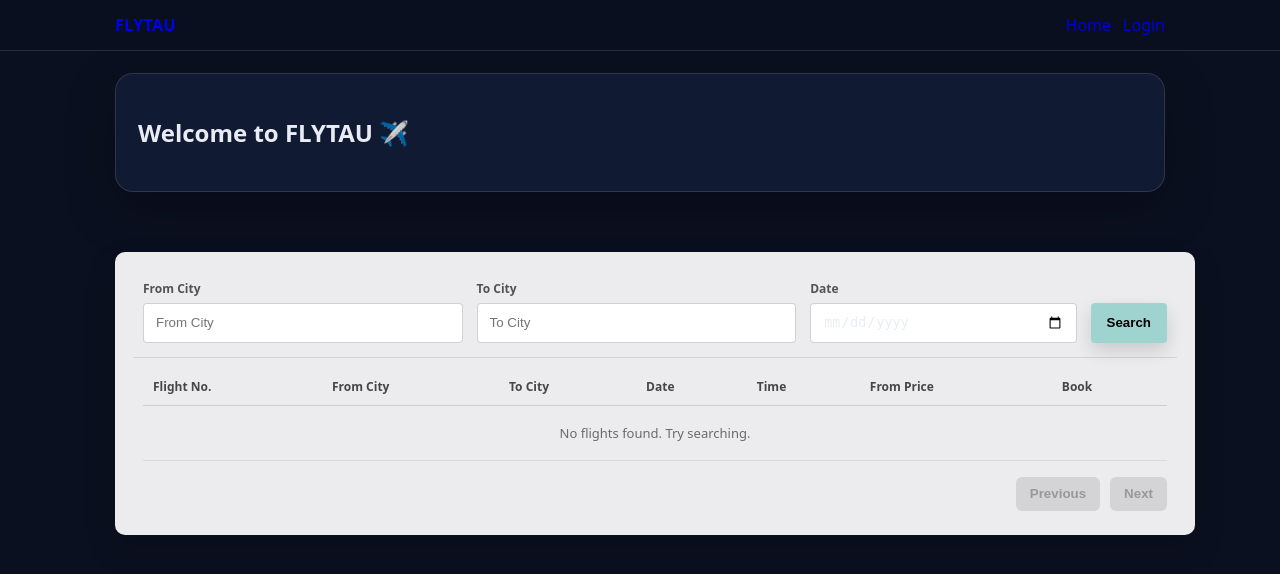
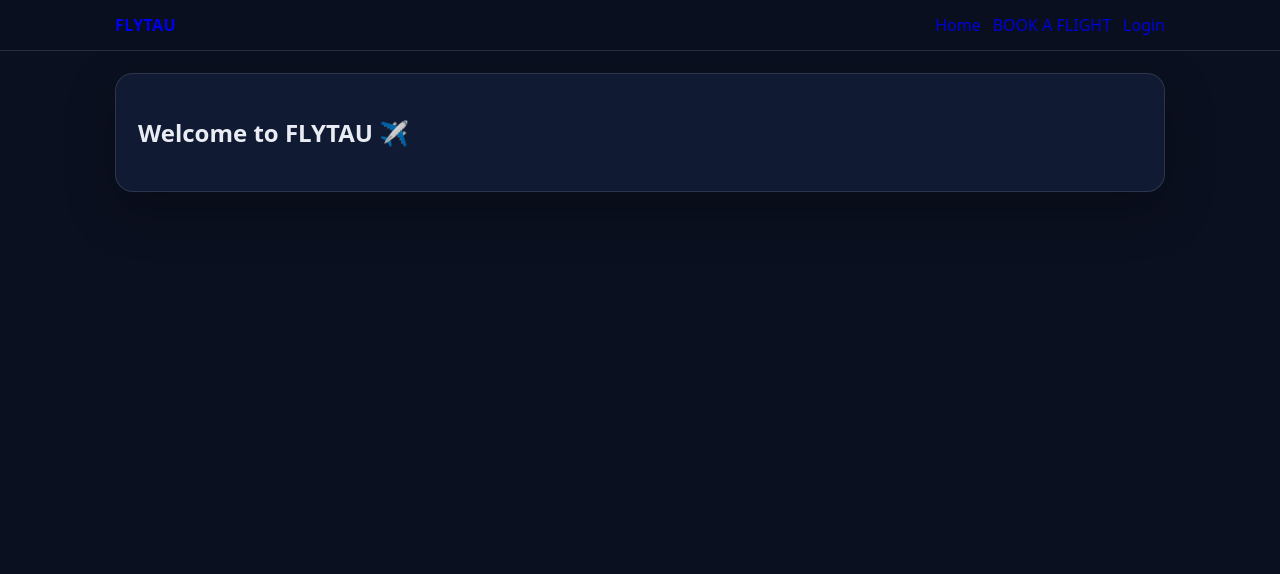
Before and after one commit to yardenaruch-source/InformationSystems, a Flask app: page / in a window 1280 px wide. Shown: the top 574 px of the page. Run offline with Flask 3, Linux system fonts and the light colour scheme.

Commit message:
update book

```diff
--- a/templates/base.html
+++ b/templates/base.html
@@ -14,6 +14,7 @@
             <a class="brand" href="{{ url_for('home') }}">FLYTAU</a>
             <nav class="nav">
                 <a href="{{ url_for('home') }}">Home</a>
+                <a href="{{ url_for('book') }}">BOOK A FLIGHT</a>
 
                 {% if session.get("user_email") %}
                   <span class="nav-user">Logged in: {{ session.get("user_email") }}</span>
--- a/templates/index.html
+++ b/templates/index.html
@@ -22,71 +22,4 @@
   {% endif %}
 </section>
 
-<div class="board">
-  <!-- Search row -->
-  <form class="board-search" method="get" action="{{ url_for('book') }}">
-    <div class="board-field">
-      <label>From City</label>
-      <input type="text" name="origin" value="{{ origin or '' }}" placeholder="From City" required>
-    </div>
-
-    <div class="board-field">
-      <label>To City</label>
-      <input type="text" name="destination" value="{{ destination or '' }}" placeholder="To City" required>
-    </div>
-
-    <div class="board-field">
-      <label>Date</label>
-      <input type="date" name="date" value="{{ date or '' }}" required>
-    </div>
-
-    <button class="board-btn" type="submit">Search</button>
-  </form>
-
-  <!-- Results table -->
-  <div class="board-table-wrap">
-    <table class="board-table">
-      <thead>
-        <tr>
-          <th>Flight No.</th>
-          <th>From City</th>
-          <th>To City</th>
-          <th>Date</th>
-          <th>Time</th>
-          <th>From Price</th>
-          <th>Book</th>
-        </tr>
-      </thead>
-
-      <tbody>
-        {% if flights and flights|length > 0 %}
-          {% for f in flights %}
-          <tr>
-            <td>{{ f.flight_id }}</td>
-            <td>{{ f.origin_airport }}</td>
-            <td>{{ f.destination_airport }}</td>
-            <td>{{ f.takeoff_date }}</td>
-            <td>{{ f.takeoff_time }}</td>
-            <td>₪{{ f.from_price }}</td>
-            <td>
-              <a class="book-btn" href="{{ url_for('flight_details', flight_id=f.flight_id) }}">Book</a>
-            </td>
-          </tr>
-          {% endfor %}
-        {% else %}
-          <tr>
-            <td colspan="7" class="empty-row">No flights found. Try searching.</td>
-          </tr>
-        {% endif %}
-      </tbody>
-    </table>
-  </div>
-
-  <!-- Pagination (UI only for now) -->
-  <div class="board-pager">
-    <button class="pager-btn" type="button" disabled>Previous</button>
-    <button class="pager-btn" type="button" disabled>Next</button>
-  </div>
-</div>
-
 {% endblock %}
```
